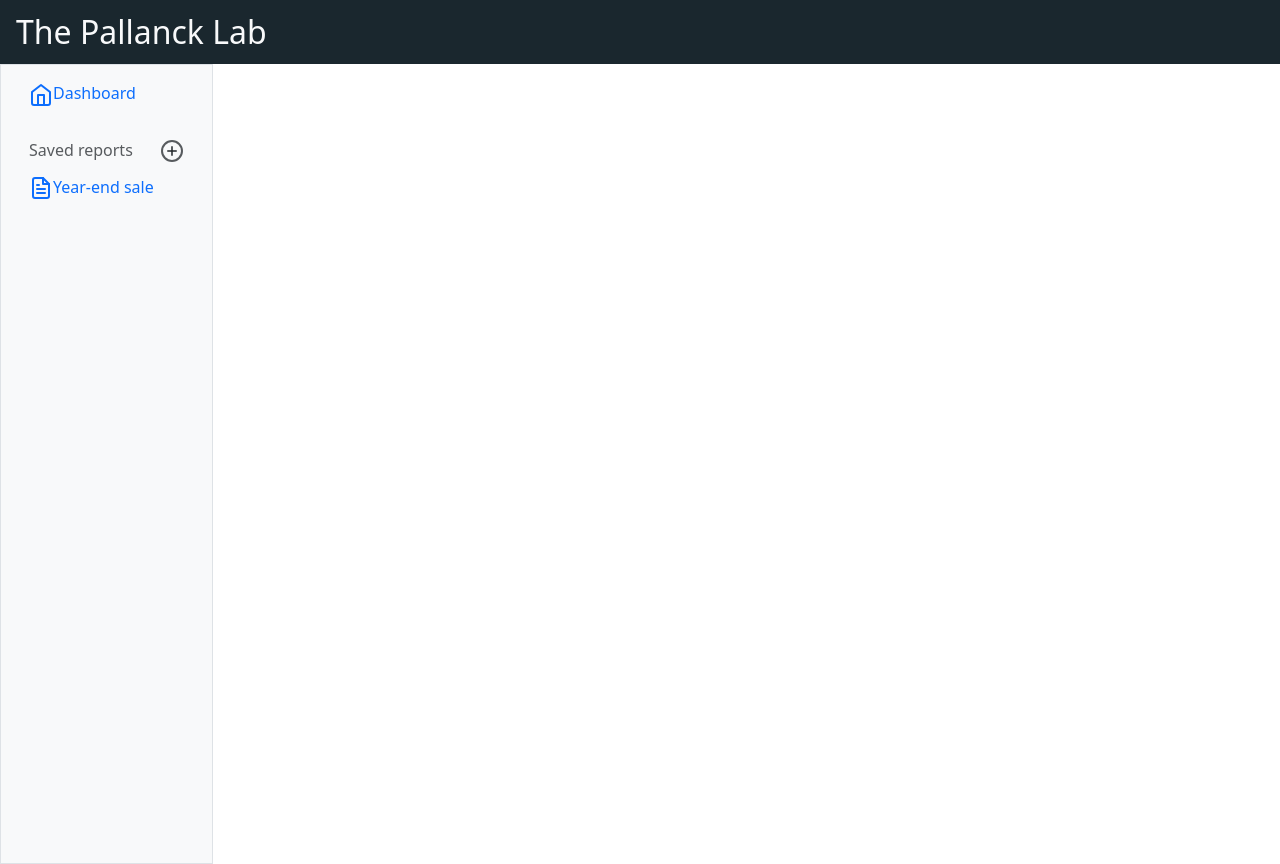
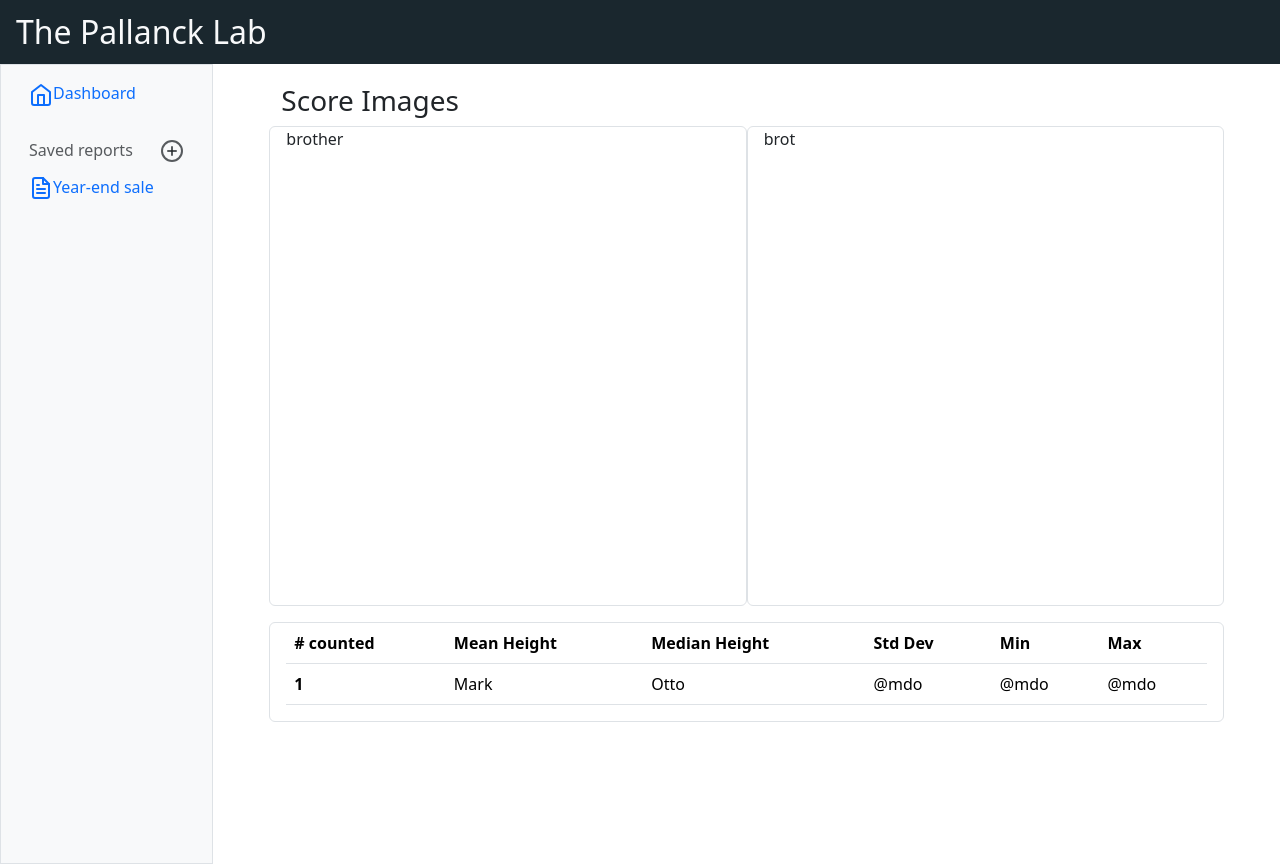
Before and after one commit to ashtondoane/pallanckLabTools, a React (Vite) app: page /gradeImages in a window 1280 px wide. Built offline with nearby package versions, Linux system fonts and the light colour scheme.

Commit message:
Started grading page layout

```diff
--- a/package.json
+++ b/package.json
@@ -15,13 +15,16 @@
     "@cloudscape-design/components": "^3.0.677",
     "@cloudscape-design/global-styles": "^1.0.31",
     "bootstrap": "^5.3.3",
+    "pyodide": "^0.26.1",
     "react": "^18.2.0",
     "react-dom": "^18.2.0",
+    "react-draggable": "^4.4.6",
     "react-easy-crop": "^5.0.7",
     "react-image-crop": "^11.0.5",
     "sass": "^1.77.6"
   },
   "devDependencies": {
+    "@types/node": "^20.14.10",
     "@types/react": "^18.0.27",
     "@types/react-dom": "^18.0.10",
     "@vitejs/plugin-react": "^3.1.0",
--- a/src/App.tsx
+++ b/src/App.tsx
@@ -24,6 +24,7 @@ interface FlyData{
   max?:number,
   min?:number
 }
+
 export const DataContext = React.createContext<any[]>([]);
 
 function App() {
--- a/src/components/GradingPage.tsx
+++ b/src/components/GradingPage.tsx
@@ -1,14 +1,52 @@
 import * as React from "react";
 import { FlySet } from "../App";
 import { DataContext } from "../App";
+import { Button } from "@cloudscape-design/components";
+import Draggable from "react-draggable";
 
-function GradingPage(){
-    const [flySets, setFlySets] = React.useContext(DataContext);
-    return(
-        <div>
+function GradingPage() {
+  const [flySets, setFlySets] = React.useContext(DataContext);
 
-        </div>
-    )
+  return (
+    <div className="container-fluid px-5">
+      <div className="row">
+        <h3>Score Images</h3>
+      </div>
+      <div className="row" style={{height:"60vh"}}>
+        <div className="col-6 border rounded px-3">brother</div>
+        <div className="col-6 border rounded px-3">brot</div>
+      </div>
+      <div className="row border rounded my-3 px-3">
+        <table className="table">
+          <thead>
+            <tr>
+              <th scope="col"># counted</th>
+              <th scope="col">Mean Height</th>
+              <th scope="col">Median Height</th>
+              <th scope="col">Std Dev</th>
+              <th scope="col">Min</th>
+              <th scope="col">Max</th>
+            </tr>
+          </thead>
+          <tbody>
+            <tr>
+              <th scope="row">1</th>
+              <td>Mark</td>
+              <td>Otto</td>
+              <td>@mdo</td>
+              <td>@mdo</td>
+              <td>@mdo</td>
+            </tr>
+          </tbody>
+        </table>
+      </div>
+    </div>
+    // <div>
+    //   <Draggable>
+    //     <div style={{fontSize:60, color:"orange"}}>.</div>
+    //   </Draggable>
+    // </div>
+  );
 }
 
 export default GradingPage;
```
Also changed, not shown: 1 other file (tests, documents, lock files or other folders).
